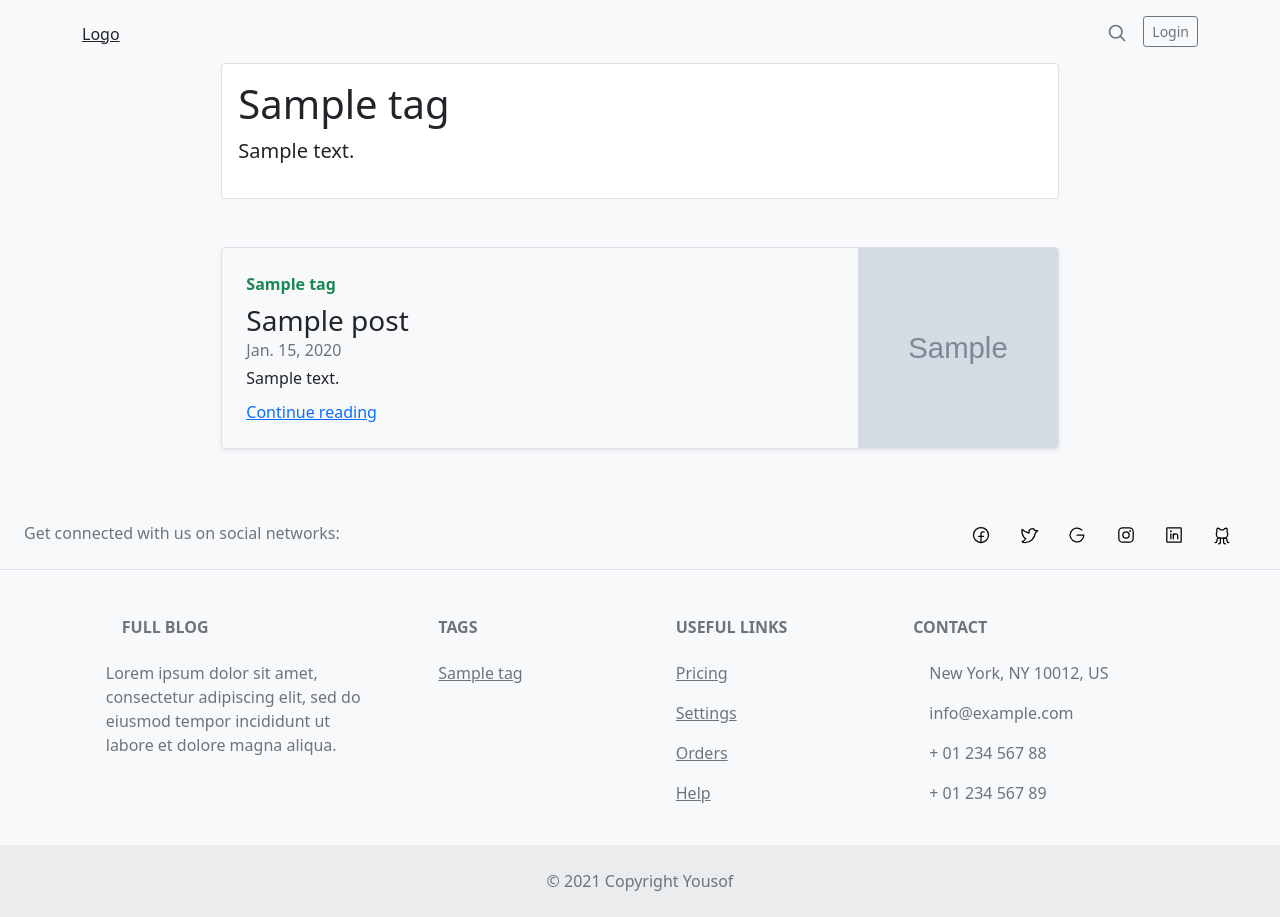
After one commit to yousofs/FullBlog, a Django app: page /tag/1/ in a window 1280 px wide. The commit adds this page. Run offline with Django 3.2, Linux system fonts and the light colour scheme; tables that the repository leaves empty hold one stand-in row (values such as "Sample post"); grey boxes marked "Sample" are stand-in pictures.

Commit message:
tag page and some issue / project complete!

```diff
--- a/blog/templates/blog/all_posts.html
+++ b/blog/templates/blog/all_posts.html
@@ -49,7 +49,7 @@
                         <h4>Tags</h4>
                         <ol class="list-unstyled mb-0">
                             {% for tag in tags %}
-                                <li><a href="#">{{ tag }}</a></li>
+                                <li><a href="{% url 'blog:tag_detail' tag.id %}">{{ tag }}</a></li>
                             {% endfor %}
                         </ol>
                     </div>
--- a/blog/templates/blog/post_detail.html
+++ b/blog/templates/blog/post_detail.html
@@ -15,7 +15,7 @@
                         <!-- Post meta content-->
                         <div class="text-muted fst-italic mb-2">Posted on {{ object.created|date }} by <a href="{% url 'accounts:profile' object.author.id %}">{{ object.author.full_name }}</a></div>
                         <!-- Post categories-->
-                        <a class="badge bg-secondary text-decoration-none link-light" href="#!">{{ object.tag }}</a>
+                        <a class="badge bg-secondary text-decoration-none link-light" href="{% url 'blog:tag_detail' object.tag.id %}">{{ object.tag }}</a>
                     </header>
                     <!-- Preview image figure-->
                     {% if object.img %}
--- /dev/null
+++ b/blog/templates/blog/tag_detail.html
@@ -0,0 +1,52 @@
+{% extends 'base.html' %}
+
+{% block title %}
+{{ tag.name }}
+{% endblock title %}
+
+{% block content %}
+<div class="row g-5 d-flex justify-content-center">
+
+<div class="col-lg-8">
+    <div class="card h-100">
+        <div class="card-body">
+            <h1>{{ tag.name }}</h1>
+            <p class="fs-5 col-md-8">{{ tag.body }}</p>
+        </div>
+    </div>
+
+</div>
+
+
+
+<div class="col-md-8">
+    <article class="blog-post">
+        {% for post in posts %}
+            <div>
+                <div class="row g-0 border rounded overflow-hidden flex-md-row mb-4 shadow-sm h-md-250 position-relative">
+                    <div class="col p-4 d-flex flex-column position-static">
+                        <strong class="d-inline-block mb-2 text-success">{{ post.tag }}</strong>
+                        <h3 class="mb-0">{{ post.title }}</h3>
+                        <div class="mb-1 text-muted">{{ post.created|date }}</div>
+                        <p class="mb-auto">{{ post.description }}</p>
+                        <a href="{% url 'blog:post_detail' post.id %}" class="stretched-link">
+                            Continue reading</a>
+                    </div>
+                    <div class="col-auto d-none d-lg-block">
+                        {% if post.img %}
+                            <img src="{{ post.img.url }}" alt="{{ post.title }}"
+                                 style="width: 200px; height: 200px">
+                        {% else %}
+                            <img src="https://dummyimage.com/200x200/cfd3dc/6e727d.png" alt="{{ post.title }}">
+                        {% endif %}
+                    </div>
+                </div>
+            </div>
+        {% empty %}
+            <p>No Post yet:(</p>
+        {% endfor %}
+    </article>
+</div>
+</div>
+
+{% endblock content %}
--- a/blog/urls.py
+++ b/blog/urls.py
@@ -9,4 +9,5 @@ urlpatterns = [
     path('post/add_post/', views.AddPostView.as_view(), name='add_post'),
     path('post/edit_post/<int:pk>/', views.EditPostView.as_view(), name='edit_post'),
     path('post/delete_post/<int:pk>/', views.DeletePostView.as_view(), name='delete_post'),
+    path('tag/<int:pk>/', views.TagDetailView.as_view(), name='tag_detail'),
 ]
--- a/blog/views.py
+++ b/blog/views.py
@@ -104,11 +104,13 @@ class DeletePostView(DeleteView):
 
 
 class TagDetailView(DetailView):
-    model = Post
+    model = Tag
     template_name = "blog/tag_detail.html"
 
     def get_context_data(self, **kwargs):
         context = super().get_context_data(**kwargs)
-        context["tags"] = Tag.objects.get(tag=self.kwargs["slug"])
+        context["tag"] = Tag.objects.get(id=self.kwargs["pk"])
+        context["tags"] = Tag.objects.all()
+        context["posts"] = Post.objects.filter(tag=self.kwargs["pk"])
         context["profile"] = UserProfile.objects.filter(id=self.request.user.id).first()
         return context
--- a/templates/base.html
+++ b/templates/base.html
@@ -22,24 +22,12 @@
         <span>Get connected with us on social networks:</span>
       </div>
       <div>
-        <a href="" class="me-4 text-reset">
-            <svg xmlns="http://www.w3.org/2000/svg" width="20" fill="#000000" viewBox="0 0 256 256"><rect width="256" height="256" fill="none"></rect><circle cx="128" cy="128" r="96" fill="none" stroke="#000000" stroke-linecap="round" stroke-linejoin="round" stroke-width="16"></circle><path d="M168,88.00094H152a24,24,0,0,0-24,24v112" fill="none" stroke="#000000" stroke-linecap="round" stroke-linejoin="round" stroke-width="16"></path><line x1="96" y1="144.00094" x2="160" y2="144.00094" fill="none" stroke="#000000" stroke-linecap="round" stroke-linejoin="round" stroke-width="16"></line></svg>
-        </a>
-        <a href="" class="me-4 text-reset">
-            <svg xmlns="http://www.w3.org/2000/svg" width="20" fill="#000000" viewBox="0 0 256 256"><rect width="256" height="256" fill="none"></rect><path d="M128,88.00288a40.00668,40.00668,0,0,1,76.67148-16.00327L240,72l-32.26239,32.2625A128.00746,128.00746,0,0,1,80,224c-32,0-40-12-40-12s32-12,48-36c0,0-64-32-48-120,0,0,40,40,87.9862,48Z" fill="none" stroke="#000000" stroke-linecap="round" stroke-linejoin="round" stroke-width="16"></path></svg>
-        </a>
-        <a href="" class="me-4 text-reset">
-            <svg xmlns="http://www.w3.org/2000/svg" width="20" fill="#000000" viewBox="0 0 256 256"><rect width="256" height="256" fill="none"></rect><path d="M128,128h88a88,88,0,1,1-25.77461-62.2254" fill="none" stroke="#000000" stroke-linecap="round" stroke-linejoin="round" stroke-width="16"></path></svg>
-        </a>
-        <a href="" class="me-4 text-reset">
-            <svg xmlns="http://www.w3.org/2000/svg" width="20" fill="#000000" viewBox="0 0 256 256"><rect width="256" height="256" fill="none"></rect><circle cx="128" cy="128" r="40" fill="none" stroke="#000000" stroke-miterlimit="10" stroke-width="16"></circle><rect x="36" y="36" width="184" height="184" rx="48" stroke-width="16" stroke="#000000" stroke-linecap="round" stroke-linejoin="round" fill="none"></rect><circle cx="180" cy="75.99998" r="12"></circle></svg>
-        </a>
-        <a href="" class="me-4 text-reset">
-            <svg xmlns="http://www.w3.org/2000/svg" width="20" fill="#000000" viewBox="0 0 256 256"><rect width="256" height="256" fill="none"></rect><rect x="36" y="36" width="184" height="184" rx="8" stroke-width="16" stroke="#000000" stroke-linecap="round" stroke-linejoin="round" fill="none"></rect><line x1="120" y1="112.00094" x2="120" y2="176.00094" fill="none" stroke="#000000" stroke-linecap="round" stroke-linejoin="round" stroke-width="16"></line><line x1="88" y1="112.00094" x2="88" y2="176.00094" fill="none" stroke="#000000" stroke-linecap="round" stroke-linejoin="round" stroke-width="16"></line><path d="M120,140.00094a28,28,0,1,1,56,0v36" fill="none" stroke="#000000" stroke-linecap="round" stroke-linejoin="round" stroke-width="16"></path><circle cx="88" cy="79.99998" r="12"></circle></svg>
-        </a>
-        <a href="" class="me-4 text-reset">
-            <svg xmlns="http://www.w3.org/2000/svg" width="20" fill="#000000" viewBox="0 0 256 256"><rect width="256" height="256" fill="none"></rect><path d="M84,240a24,24,0,0,0,24-24V168" fill="none" stroke="#000000" stroke-linecap="round" stroke-linejoin="round" stroke-width="16"></path><path d="M172,240a24,24,0,0,1-24-24V168" fill="none" stroke="#000000" stroke-linecap="round" stroke-linejoin="round" stroke-width="16"></path><path d="M152,168h16a24,24,0,0,1,24,24v8a24,24,0,0,0,24,24" fill="none" stroke="#000000" stroke-linecap="round" stroke-linejoin="round" stroke-width="16"></path><path d="M104,168H88a24,24,0,0,0-24,24v8a24,24,0,0,1-24,24" fill="none" stroke="#000000" stroke-linecap="round" stroke-linejoin="round" stroke-width="16"></path><path d="M111.825,63.99934A51.9599,51.9599,0,0,0,68,40a51.90058,51.90058,0,0,0-3.48841,44.7036A49.25789,49.25789,0,0,0,56,112v8a48,48,0,0,0,48,48h48a48,48,0,0,0,48-48v-8a49.25769,49.25769,0,0,0-8.5116-27.29639A51.90061,51.90061,0,0,0,188,40a51.95992,51.95992,0,0,0-43.82535,23.99983Z" fill="none" stroke="#000000" stroke-linecap="round" stroke-linejoin="round" stroke-width="16"></path></svg>
-        </a>
+        <a href="#" class="me-4 text-reset"><svg xmlns="http://www.w3.org/2000/svg" width="20" fill="#000000" viewBox="0 0 256 256"><rect width="256" height="256" fill="none"></rect><circle cx="128" cy="128" r="96" fill="none" stroke="#000000" stroke-linecap="round" stroke-linejoin="round" stroke-width="16"></circle><path d="M168,88.00094H152a24,24,0,0,0-24,24v112" fill="none" stroke="#000000" stroke-linecap="round" stroke-linejoin="round" stroke-width="16"></path><line x1="96" y1="144.00094" x2="160" y2="144.00094" fill="none" stroke="#000000" stroke-linecap="round" stroke-linejoin="round" stroke-width="16"></line></svg></a>
+        <a href="#" class="me-4 text-reset"><svg xmlns="http://www.w3.org/2000/svg" width="20" fill="#000000" viewBox="0 0 256 256"><rect width="256" height="256" fill="none"></rect><path d="M128,88.00288a40.00668,40.00668,0,0,1,76.67148-16.00327L240,72l-32.26239,32.2625A128.00746,128.00746,0,0,1,80,224c-32,0-40-12-40-12s32-12,48-36c0,0-64-32-48-120,0,0,40,40,87.9862,48Z" fill="none" stroke="#000000" stroke-linecap="round" stroke-linejoin="round" stroke-width="16"></path></svg></a>
+        <a href="#" class="me-4 text-reset"><svg xmlns="http://www.w3.org/2000/svg" width="20" fill="#000000" viewBox="0 0 256 256"><rect width="256" height="256" fill="none"></rect><path d="M128,128h88a88,88,0,1,1-25.77461-62.2254" fill="none" stroke="#000000" stroke-linecap="round" stroke-linejoin="round" stroke-width="16"></path></svg></a>
+        <a href="#" class="me-4 text-reset"><svg xmlns="http://www.w3.org/2000/svg" width="20" fill="#000000" viewBox="0 0 256 256"><rect width="256" height="256" fill="none"></rect><circle cx="128" cy="128" r="40" fill="none" stroke="#000000" stroke-miterlimit="10" stroke-width="16"></circle><rect x="36" y="36" width="184" height="184" rx="48" stroke-width="16" stroke="#000000" stroke-linecap="round" stroke-linejoin="round" fill="none"></rect><circle cx="180" cy="75.99998" r="12"></circle></svg></a>
+        <a href="#" class="me-4 text-reset"><svg xmlns="http://www.w3.org/2000/svg" width="20" fill="#000000" viewBox="0 0 256 256"><rect width="256" height="256" fill="none"></rect><rect x="36" y="36" width="184" height="184" rx="8" stroke-width="16" stroke="#000000" stroke-linecap="round" stroke-linejoin="round" fill="none"></rect><line x1="120" y1="112.00094" x2="120" y2="176.00094" fill="none" stroke="#000000" stroke-linecap="round" stroke-linejoin="round" stroke-width="16"></line><line x1="88" y1="112.00094" x2="88" y2="176.00094" fill="none" stroke="#000000" stroke-linecap="round" stroke-linejoin="round" stroke-width="16"></line><path d="M120,140.00094a28,28,0,1,1,56,0v36" fill="none" stroke="#000000" stroke-linecap="round" stroke-linejoin="round" stroke-width="16"></path><circle cx="88" cy="79.99998" r="12"></circle></svg></a>
+        <a href="#" class="me-4 text-reset"><svg xmlns="http://www.w3.org/2000/svg" width="20" fill="#000000" viewBox="0 0 256 256"><rect width="256" height="256" fill="none"></rect><path d="M84,240a24,24,0,0,0,24-24V168" fill="none" stroke="#000000" stroke-linecap="round" stroke-linejoin="round" stroke-width="16"></path><path d="M172,240a24,24,0,0,1-24-24V168" fill="none" stroke="#000000" stroke-linecap="round" stroke-linejoin="round" stroke-width="16"></path><path d="M152,168h16a24,24,0,0,1,24,24v8a24,24,0,0,0,24,24" fill="none" stroke="#000000" stroke-linecap="round" stroke-linejoin="round" stroke-width="16"></path><path d="M104,168H88a24,24,0,0,0-24,24v8a24,24,0,0,1-24,24" fill="none" stroke="#000000" stroke-linecap="round" stroke-linejoin="round" stroke-width="16"></path><path d="M111.825,63.99934A51.9599,51.9599,0,0,0,68,40a51.90058,51.90058,0,0,0-3.48841,44.7036A49.25789,49.25789,0,0,0,56,112v8a48,48,0,0,0,48,48h48a48,48,0,0,0,48-48v-8a49.25769,49.25769,0,0,0-8.5116-27.29639A51.90061,51.90061,0,0,0,188,40a51.95992,51.95992,0,0,0-43.82535,23.99983Z" fill="none" stroke="#000000" stroke-linecap="round" stroke-linejoin="round" stroke-width="16"></path></svg></a>
       </div>
     </section>
     <section class="">
@@ -59,7 +47,7 @@
             </h6>
             {% for tag in tags %}
             <p>
-              <a href="#" class="text-reset">{{ tag }}</a>
+              <a href="{% url 'blog:tag_detail' tag.id %}" class="text-reset">{{ tag }}</a>
             </p>
             {% endfor %}
           </div>
```
Also changed, not shown: blog/migrations/0005_tag_posts.py (added), blog/migrations/0006_remove_tag_posts.py (added).
